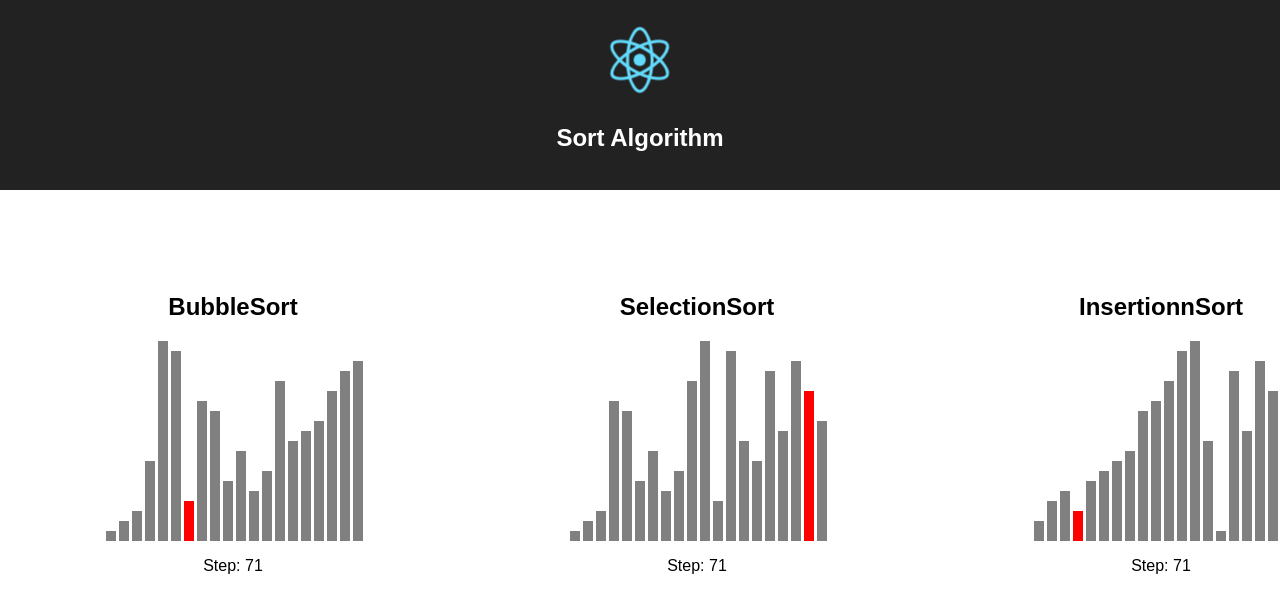
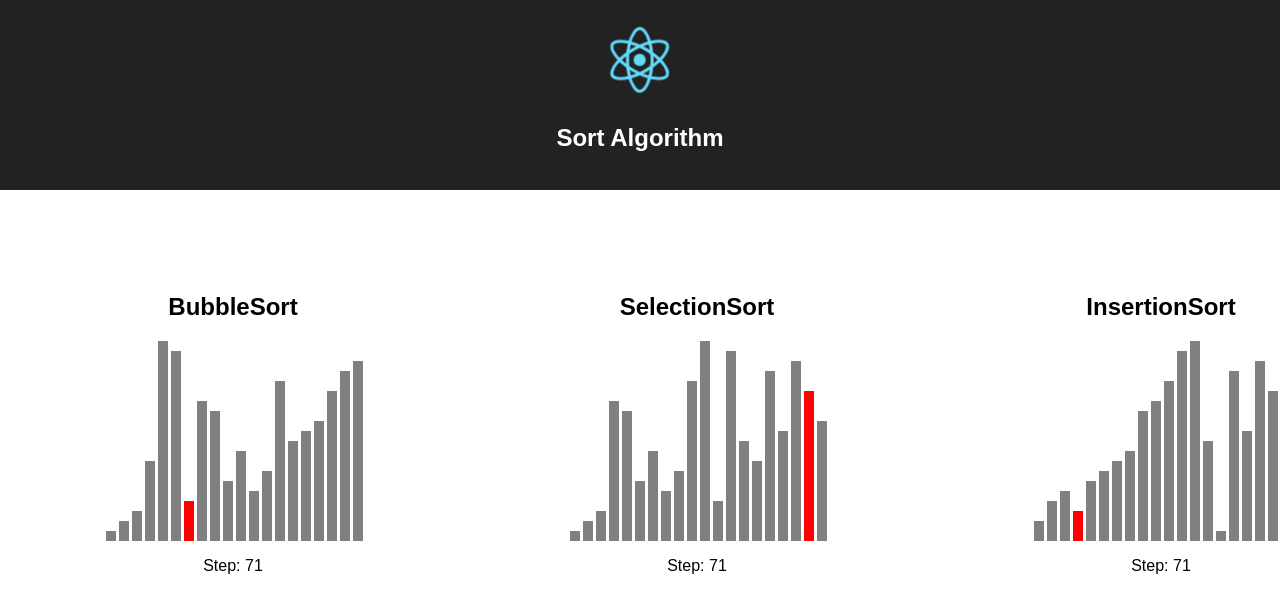
Before and after one commit to takady/react_sort_algorithm, a React (Create React App) app: page / in a window 1280 px wide. Shown: the top 612 px of the page. Built offline with nearby package versions, Linux system fonts and the light colour scheme.

Commit message:
Fix typo

```diff
--- a/src/InsertionSort.js
+++ b/src/InsertionSort.js
@@ -36,7 +36,7 @@ class InsertionSort extends Component {
   render() {
     return (
       <div className="Sort InsertionSort">
-        <h2>InsertionnSort</h2>
+        <h2>InsertionSort</h2>
         <dl className="BarChart">
           {this.state.array.map((x, i) => {
             return <dd className={classNames('Bar', {current: i === this.state.cursor})} key={i} style={{height: x * 10}} />;
```
